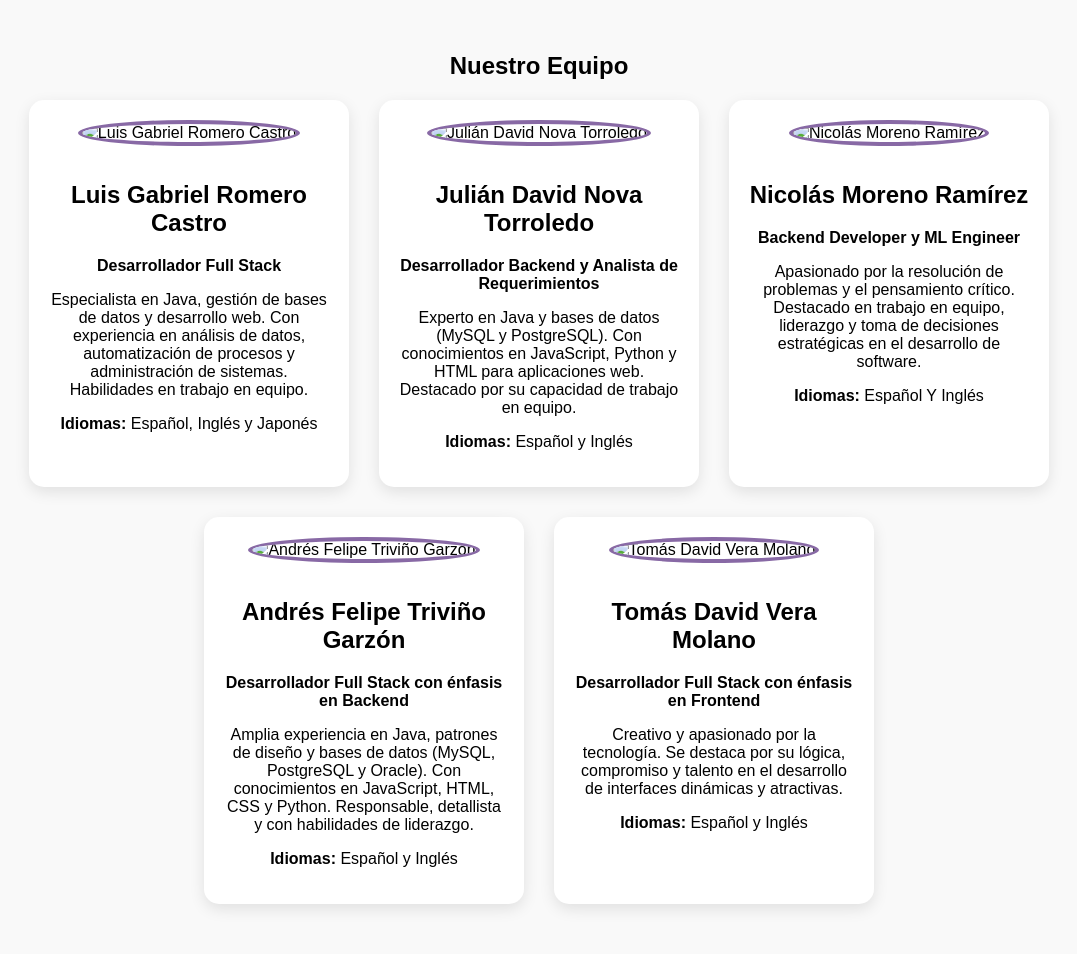
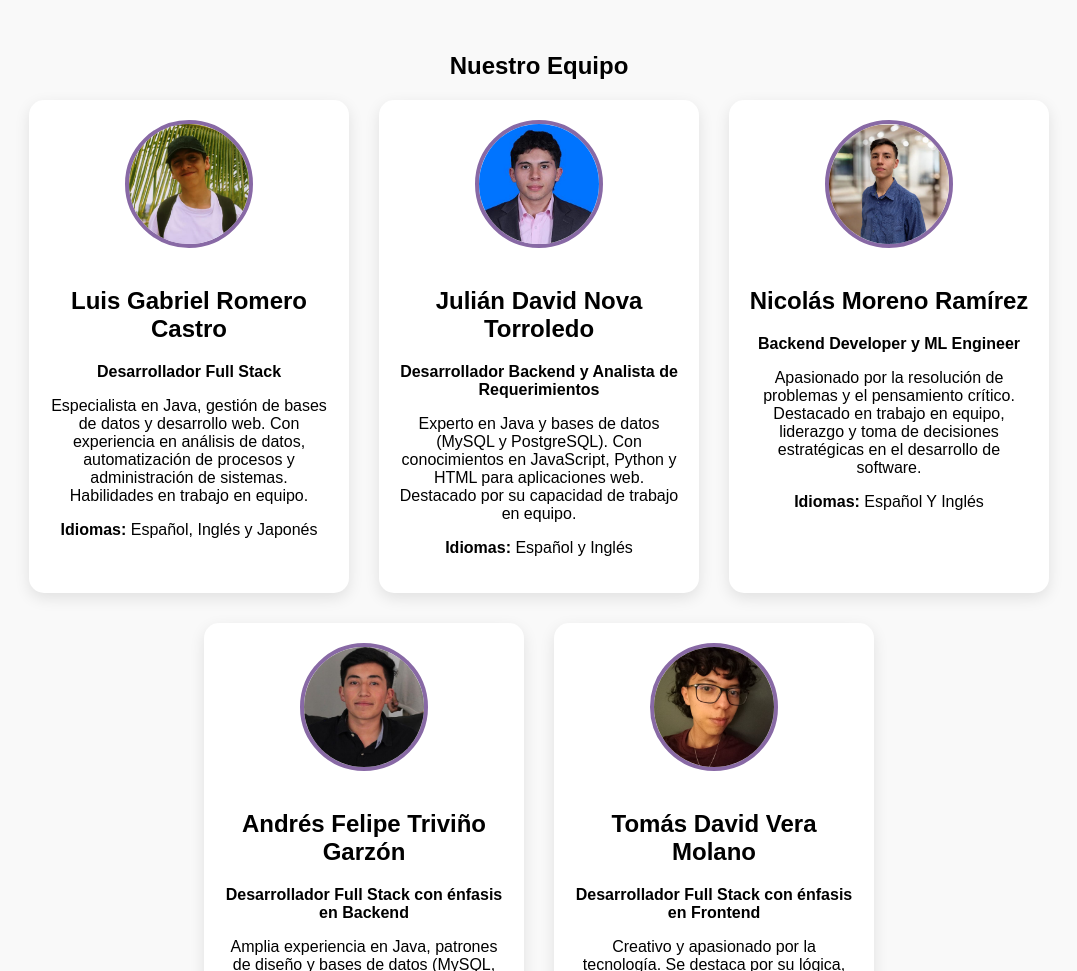
Before and after one commit to ExaCol/ExaPages, a plain HTML site: page index.html in a window 1280 px wide. Shown: the part 740-1711 px from the top of the page, without its empty margins (101-1178 px from the left). Drawn offline with Linux system fonts and the light colour scheme; the site is published under a folder, as on GitHub Pages, so addresses that start at the root find nothing.

Commit message:
fix: img

```diff
--- a/index.html
+++ b/index.html
@@ -84,35 +84,35 @@
     <h1>Nuestro Equipo</h1>
     <div class="team-container">
       <div class="team-card">
-        <img class="team-img" src="/img/luis.png" alt="Luis Gabriel Romero Castro">
+        <img class="team-img" src="img/luis.png" alt="Luis Gabriel Romero Castro">
         <h2>Luis Gabriel Romero Castro</h2>
         <p><strong>Desarrollador Full Stack</strong></p>
         <p>Especialista en Java, gestión de bases de datos y desarrollo web. Con experiencia en análisis de datos, automatización de procesos y administración de sistemas. Habilidades en trabajo en equipo.</p>
         <p><strong>Idiomas:</strong> Español, Inglés y Japonés</p>
       </div>
       <div class="team-card">
-        <img class="team-img" src="/img/julian.jpg" alt="Julián David Nova Torroledo">
+        <img class="team-img" src="img/julian.jpg" alt="Julián David Nova Torroledo">
         <h2>Julián David Nova Torroledo</h2>
         <p><strong>Desarrollador Backend y Analista de Requerimientos</strong></p>
         <p>Experto en Java y bases de datos (MySQL y PostgreSQL). Con conocimientos en JavaScript, Python y HTML para aplicaciones web. Destacado por su capacidad de trabajo en equipo.</p>
         <p><strong>Idiomas:</strong> Español y Inglés</p>
       </div>
       <div class="team-card">
-        <img class="team-img" src="/img/nicolas.png" alt="Nicolás Moreno Ramírez">
+        <img class="team-img" src="img/nicolas.png" alt="Nicolás Moreno Ramírez">
         <h2>Nicolás Moreno Ramírez</h2>
         <p><strong>Backend Developer y ML Engineer</strong></p>
         <p>Apasionado por la resolución de problemas y el pensamiento crítico. Destacado en trabajo en equipo, liderazgo y toma de decisiones estratégicas en el desarrollo de software.</p>
         <p><strong>Idiomas:</strong> Español Y Inglés</p>
       </div>
       <div class="team-card">
-        <img class="team-img" src="/img/felipe.png" alt="Andrés Felipe Triviño Garzón">
+        <img class="team-img" src="img/felipe.png" alt="Andrés Felipe Triviño Garzón">
         <h2>Andrés Felipe Triviño Garzón</h2>
         <p><strong>Desarrollador Full Stack con énfasis en Backend</strong></p>
         <p>Amplia experiencia en Java, patrones de diseño y bases de datos (MySQL, PostgreSQL y Oracle). Con conocimientos en JavaScript, HTML, CSS y Python. Responsable, detallista y con habilidades de liderazgo.</p>
         <p><strong>Idiomas:</strong> Español y Inglés</p>
       </div>
       <div class="team-card">
-        <img class="team-img" src="/img/tomas.jpg" alt="Tomás David Vera Molano">
+        <img class="team-img" src="img/tomas.jpg" alt="Tomás David Vera Molano">
         <h2>Tomás David Vera Molano</h2>
         <p><strong>Desarrollador Full Stack con énfasis en Frontend</strong></p>
         <p>Creativo y apasionado por la tecnología. Se destaca por su lógica, compromiso y talento en el desarrollo de interfaces dinámicas y atractivas.</p>
```
